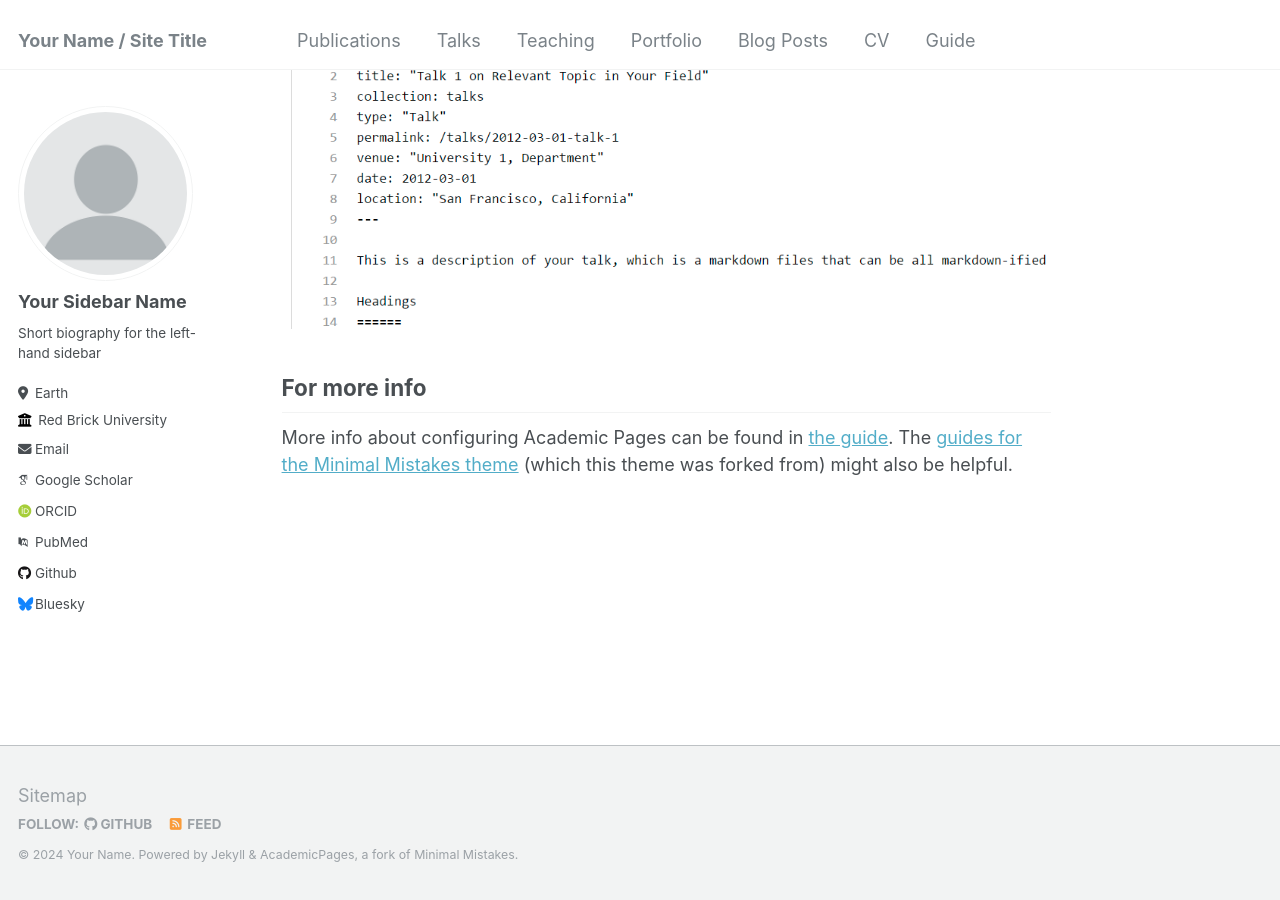
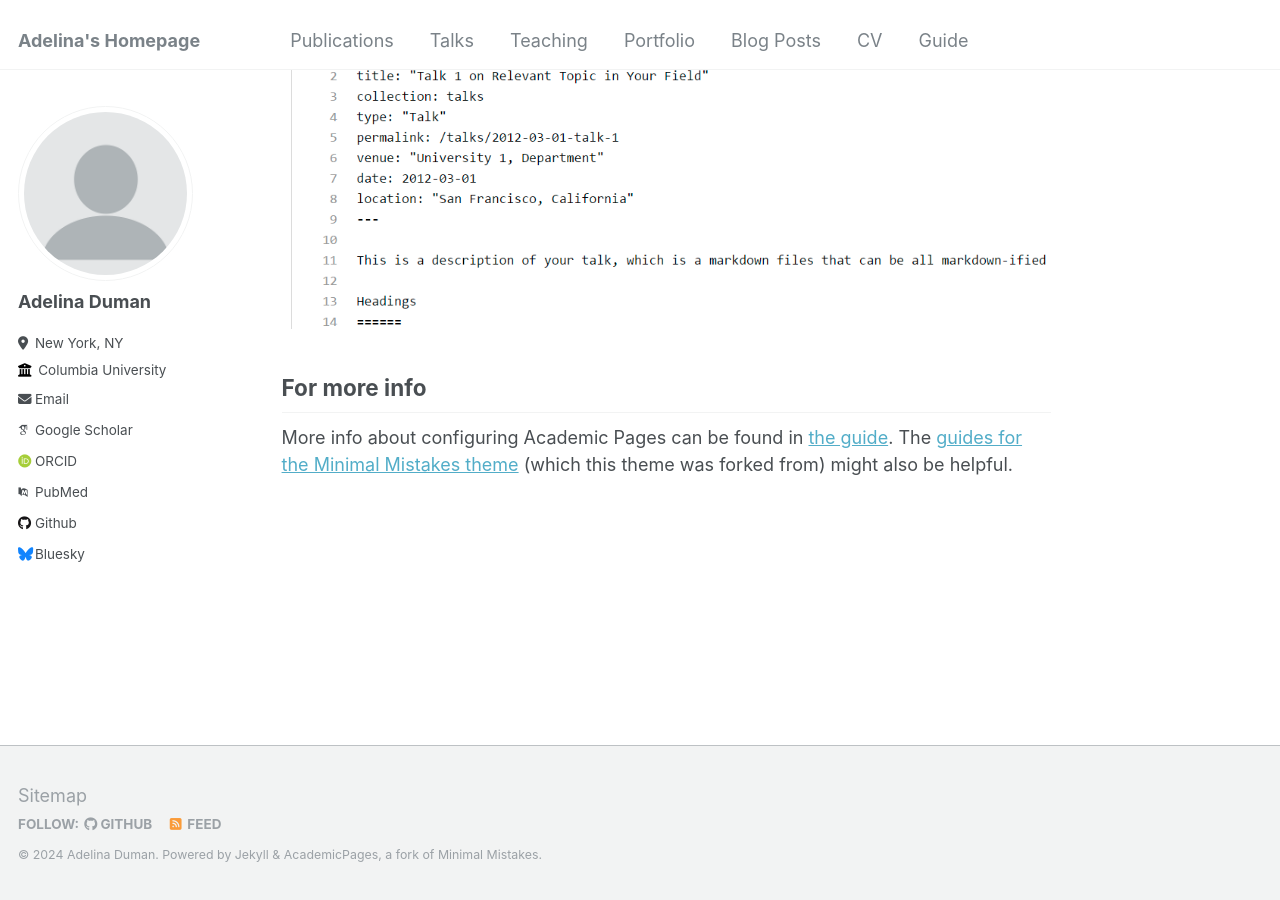
Before and after one commit to adelinaduman/adelinaduman, a Jekyll site: the page built from _pages/about.md, in a window 1280 px wide and 900 px high, scrolled down 2660 px. Built offline with Jekyll 4.4.1, drawn with Linux system fonts in a browser that asks for light colours; some web fonts are replaced.

Commit message:
Update _config.yml

```diff
--- a/_config.yml
+++ b/_config.yml
@@ -8,13 +8,13 @@
 
 # Basic Site Settings
 locale                   : "en-US"
-title                    : "Your Name / Site Title"
+title                    : "Adelina's Homepage"
 title_separator          : "-"
-name                     : &name "Your Name"
+name                     : &name "Adelina Duman"
 description              : &description "personal description"
-url                      : https://academicpages.github.io # the base hostname & protocol for your site e.g. "https://mmistakes.github.io"
+url                      : https://adelinaduman.github.io/ # the base hostname & protocol for your site e.g. "https://mmistakes.github.io"
 baseurl                  : "" # the subpath of your site, e.g. "/blog"
-repository               : "academicpages/academicpages.github.io"
+repository               : "https://adelinaduman.github.io/"
 
 # Site Author - The following control what appear as part of the author content on the side bar.
 #               If a field is blank the icon and link will not appear, otherwise it will be shown.
@@ -22,13 +22,13 @@ repository               : "academicpages/academicpages.github.io"
 author:
   # Biographic information
   avatar           : "profile.png"
-  name             : "Your Sidebar Name"
+  name             : "Adelina Duman"
   pronouns         : # example: "she/her"
-  bio              : "Short biography for the left-hand sidebar"
-  location         : "Earth"
-  employer         : "Red Brick University"
+  bio              : ""
+  location         : "New York, NY"
+  employer         : "Columbia University"
   uri              : # URL
-  email            : "none@example.org"
+  email            : "adeline.duman@gmail.com"
 
   # Academic websites
   arxiv            : # URL - Update with the correct link to your profile
@@ -43,7 +43,7 @@ author:
   bitbucket        : # Username - Update with your username on the site
   codepen          : # Username
   dribbble         : # Username
-  github           : "academicpages"
+  github           : "adelinaduman"
   kaggle           : # Username
   stackoverflow    : # User number or user number and name (i.e., use "1" or "1/jeff-atwood")
 
```
